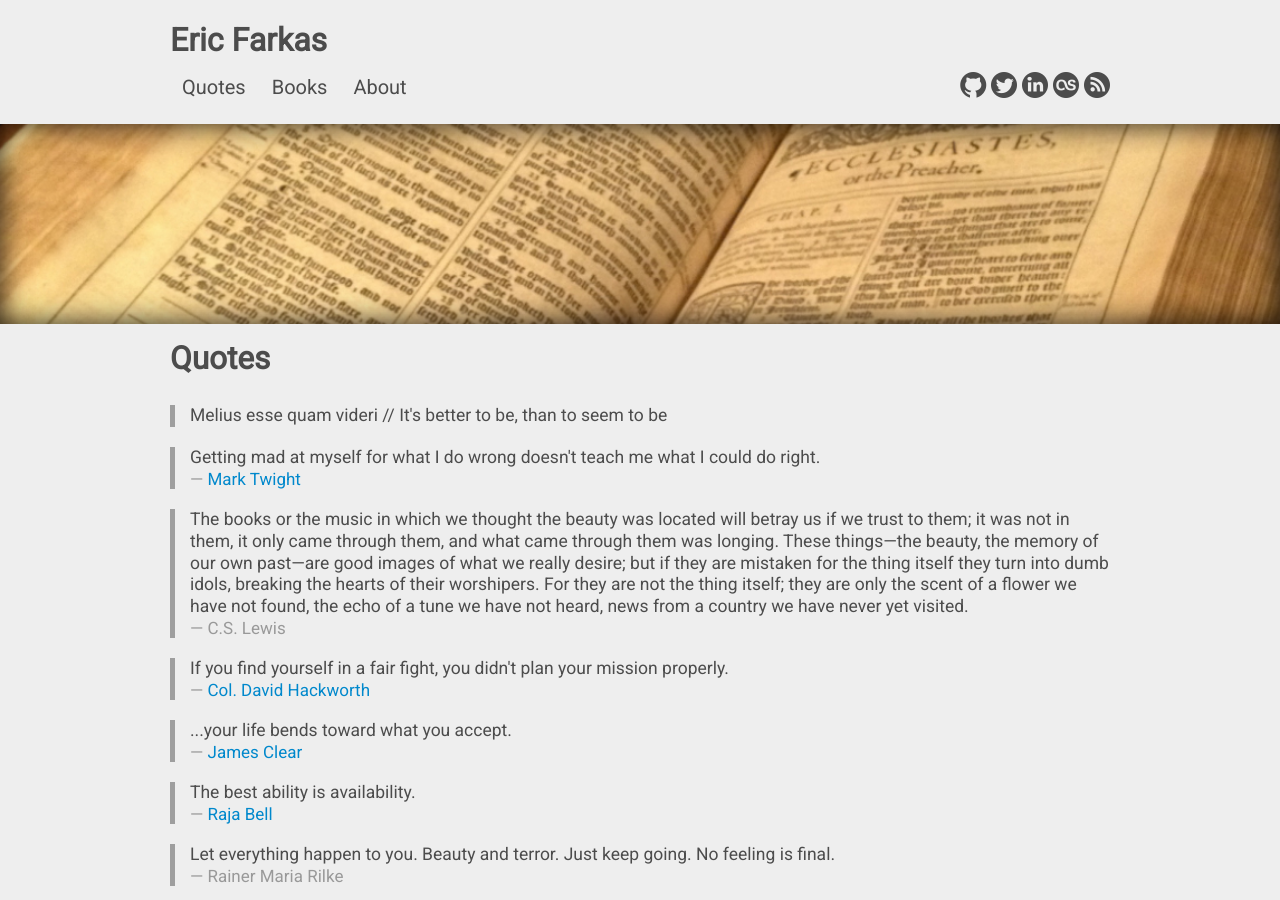
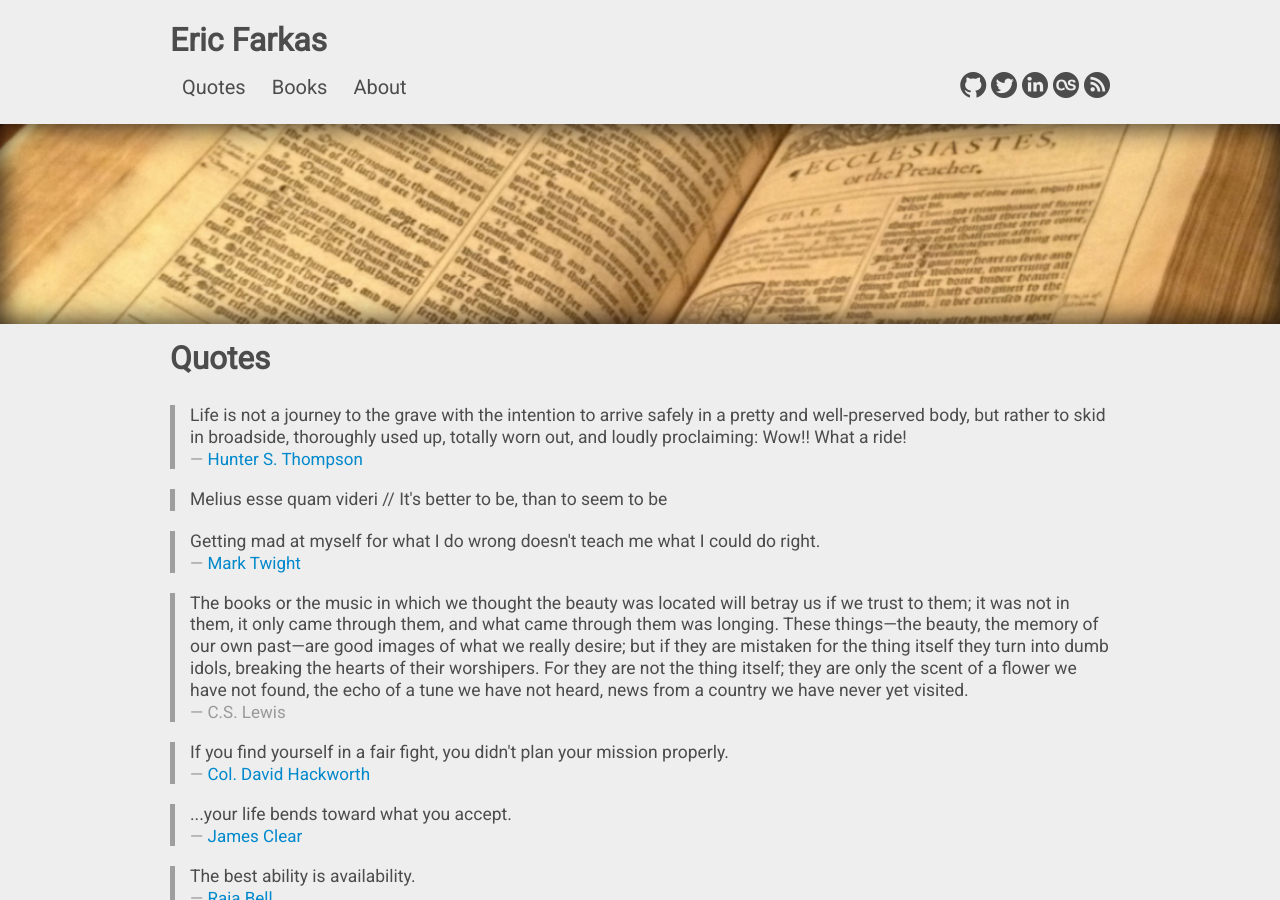
Before and after one commit to speric/speric.github.com, a Jekyll site: the page built from quotes.html, in a window 1280 px wide and 900 px high. Built offline with Jekyll 4.4.1, drawn with Linux system fonts in a browser that asks for light colours; some web fonts are replaced; comment, search, counter and statistics services are not loaded.

Commit message:
Add Hunter S Thompson quote

```diff
--- a/quotes.html
+++ b/quotes.html
@@ -8,6 +8,14 @@ description: A collection of thought-provoking quotes.
 <h2>Quotes</h2>
 
 <br/>
+
+<blockquote>
+  <p>
+    Life is not a journey to the grave with the intention to arrive safely in a pretty and well-preserved body,
+    but rather to skid in broadside, thoroughly used up, totally worn out, and loudly proclaiming: Wow!! What a ride!
+  </p>
+  <small><a href="https://www.amazon.com/Proud-Highway-Desperate-Gentleman-1955-1967/dp/0345377966">Hunter S. Thompson</a></small>
+</blockquote>
 
 <blockquote>
   <p>
```
